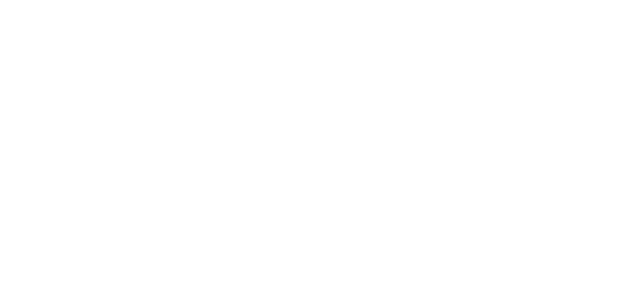
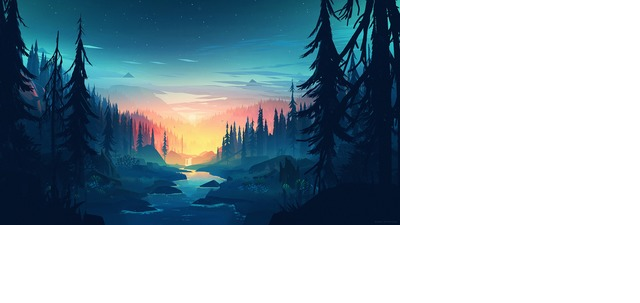
Before and after one commit to js-tasks-ru/htmlcss-20240216_severich, a website: page 06-lection4/03-srcset/index.html in a window 1280 px wide. Shown: the whole page, without its empty margins (0-640 px from the left). Drawn offline with Linux system fonts and the light colour scheme.

Commit message:
feat(srcset): finished exercise with srcset

```diff
--- a/06-lection4/03-srcset/index.html
+++ b/06-lection4/03-srcset/index.html
@@ -5,6 +5,8 @@
       <link rel="stylesheet" href="./srcset.css">
   </head>
   <body>
-
+    <div class="square">
+      <img srcset=" ./public/forest_400.jpg 1x, ./public/forest_768.jpg 2x" alt="forest">
+    </div>
   </body>
 </html>
--- a/06-lection4/03-srcset/srcset.css
+++ b/06-lection4/03-srcset/srcset.css
@@ -0,0 +1,4 @@
+.square {
+  height: 300px;
+  width: 300px;
+}
```
Lines whose indentation alone changed are shown as unchanged.
